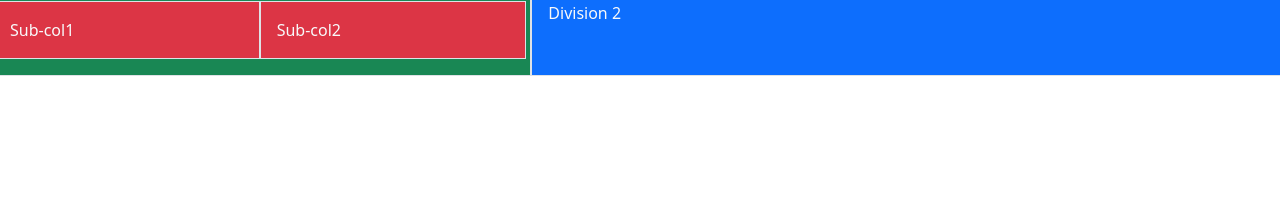
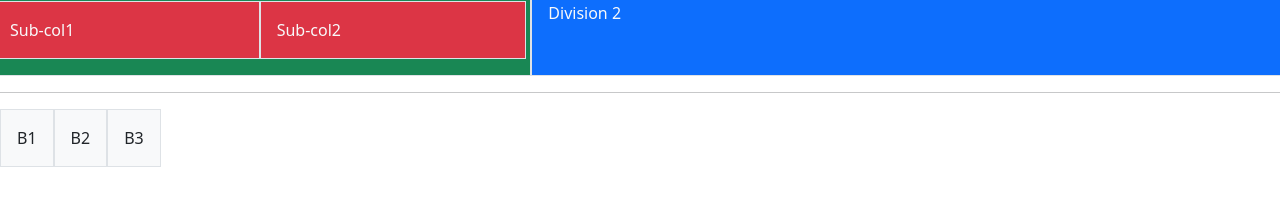
Before and after one commit to Luigi-C22/test-Bootstrap_nested, a plain HTML site: page index.html in a window 1280 px wide. Shown: the part 141-346 px from the top of the page. Drawn offline with nearby package versions, Linux system fonts and the light colour scheme.

Commit message:
Esercizio 3

```diff
--- a/index.html
+++ b/index.html
@@ -34,7 +34,13 @@
         </div>
         <div class="col-md-7 border bg-primary text-light p-3">Division 2</div>
     </div>
+    <hr>
     <!-- 3. Classes Breakpoints: Applicare ad un flex container con 3 div, row-reverse solo per un MD+ -->
+    <div class="d-flex">
+        <div class="item border bg-light p-3">B1</div>
+        <div class="item border bg-light p-3">B2</div>
+        <div class="item border bg-light p-3">B3</div>
+    </div>
     <!-- 4. Col-auto (colonna che si adatta al contenuto) -->
     <!-- 5. Col (Colonna che occupa lo spazio libero disponibile in row) -->
     <!-- 6. Gutters: https://getbootstrap.com/docs/5.3/layout/gutters/ -->
```
